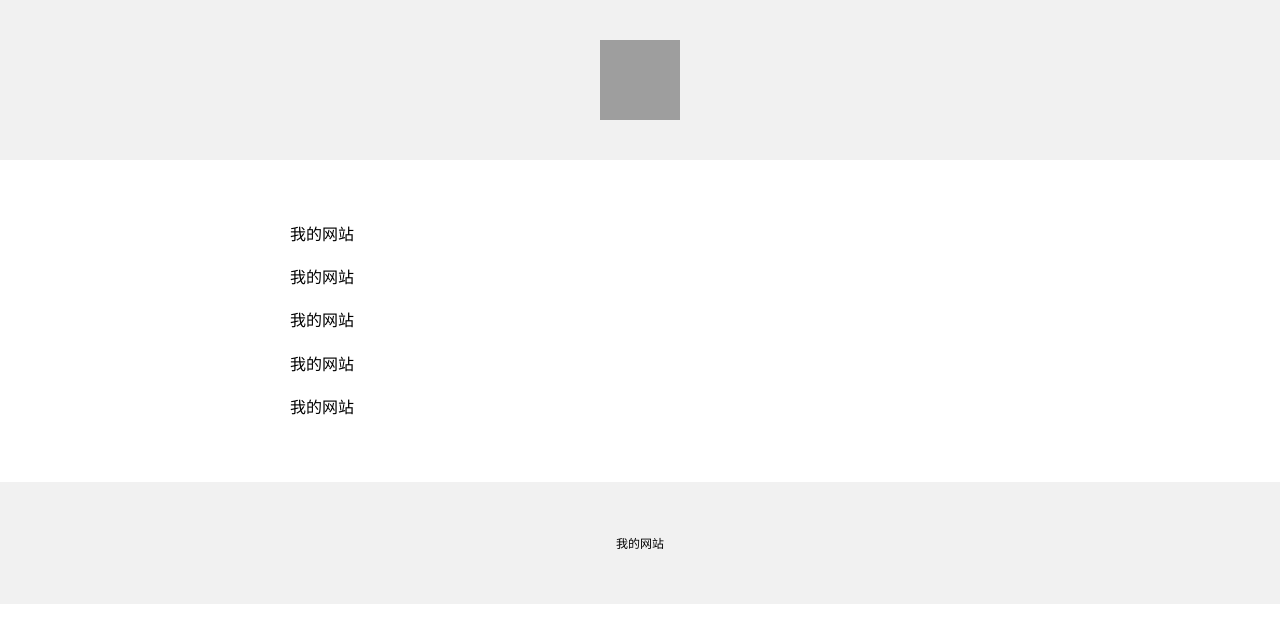
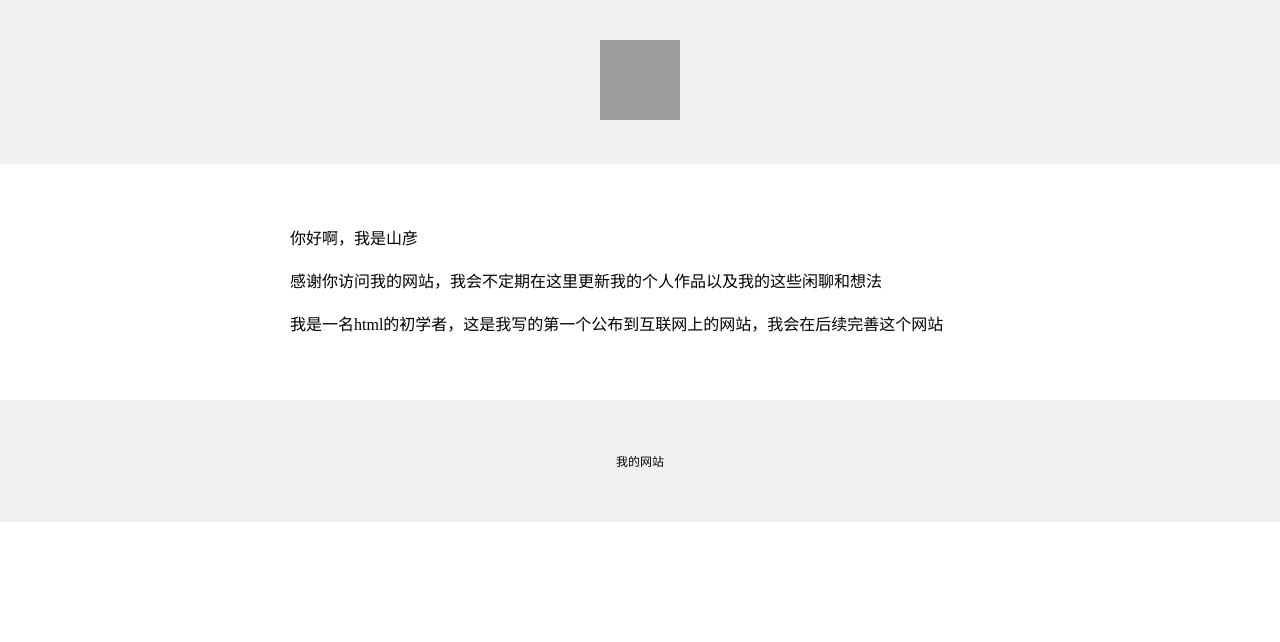
Before and after one commit to 1246772290/shangyan, a plain HTML site: page index.html in a window 1280 px wide. Drawn offline with Linux system fonts and the light colour scheme; grey boxes are pictures that could not be loaded.

Commit message:
Update index.html

```diff
--- a/index.html
+++ b/index.html
@@ -1,4 +1,4 @@
-
+<!DOCTYPE html>
 <html lang="zh-CN">
   <head>
     <meta charset="utf-8">
@@ -23,11 +23,9 @@
     margin:30px auto;
     padding:15px;
     line-height:1.7">
-     <p>我的网站</p>
-     <p>我的网站</p>
-     <p>我的网站</p>
-     <p>我的网站</p>
-     <p>我的网站</p>
+     <p>你好啊，我是山彦</p>
+     <p>感谢你访问我的网站，我会不定期在这里更新我的个人作品以及我的这些闲聊和想法</p>
+     <p>我是一名html的初学者，这是我写的第一个公布到互联网上的网站，我会在后续完善这个网站</p>
     </div>
 
     <div style="
```
